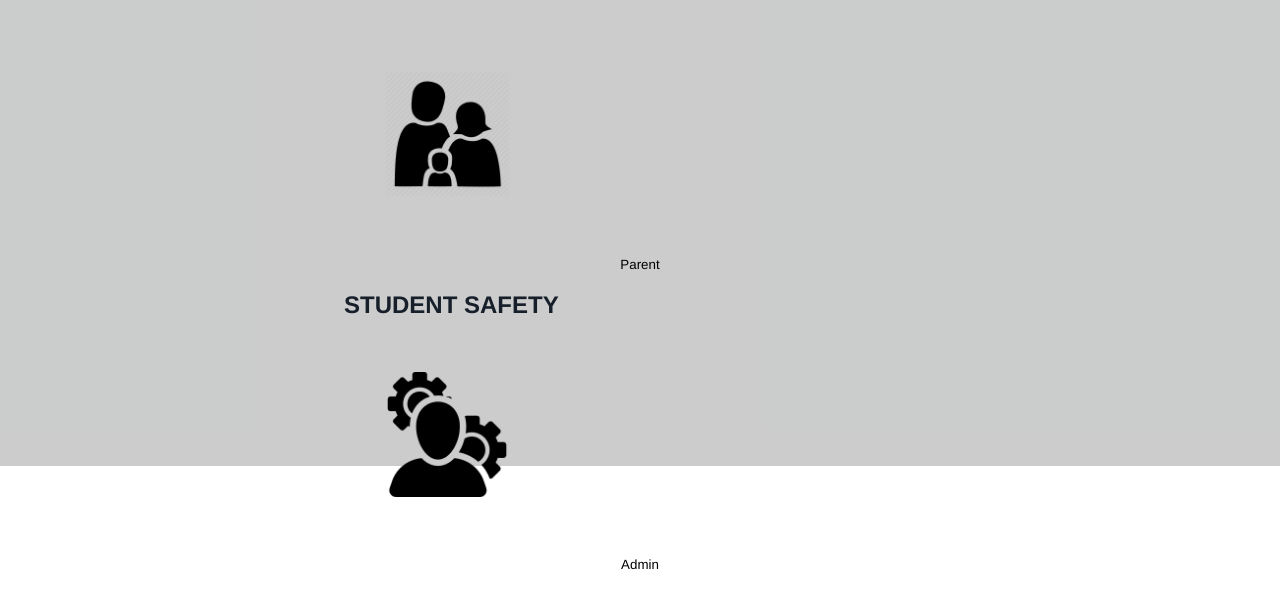
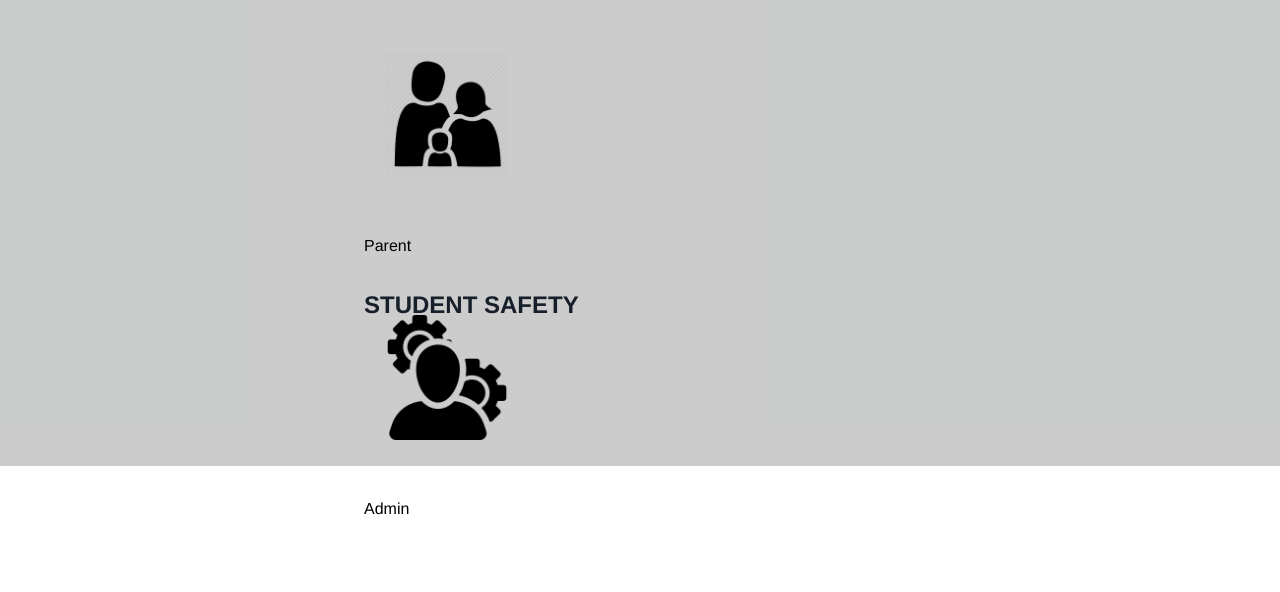
Before and after one commit to knimalaka/Student-Safety-System, a React (Create React App) app: page /components/FrontPage in a window 1280 px wide. Shown: the part 334-926 px from the top of the page. After the commit the page ends 852 px from the top, so only its background shows below. Built offline with nearby package versions, Linux system fonts and the light colour scheme.

Commit message:
added css to img3

```diff
--- a/src/components/Frontpage.js
+++ b/src/components/Frontpage.js
@@ -12,16 +12,17 @@ function FrontPage() {
 
         <div className="FrontPage">
 
+
+          <div className="h2_1">
+          <h2>STUDENT SAFETY</h2>
+          </div>
+
           <div className="Parent">
-          <button onClick= {() => { history.push("./UserFrontPage"); }}><img src={img2}/>Parent</button>
+          <button2 onClick= {() => { history.push("./UserFrontPage"); }}><img src={img2}/>Parent</button2>
           </div>
 
           <div className="Admin">
-          <button onClick= {() => { history.push("./AdminFrontPage"); }}><img src={img3}/>Admin</button>
-          </div>
-
-          <div className="h2_1">
-          <h2>STUDENT SAFETY</h2>
+          <button3 onClick= {() => { history.push("./AdminFrontPage"); }}><img src={img3}/>Admin</button3>
           </div>
 
 
--- a/src/index.css
+++ b/src/index.css
@@ -337,11 +337,6 @@ form .form-inner input[type="submit"]{
     top: 325px;
 }
 
-.FrontPage button{
-    display: inline-block;
-    padding: 20px 20px;
-}
-
 .FrontPage img{
     padding: 60px 20px;
     width: 30%;
```
